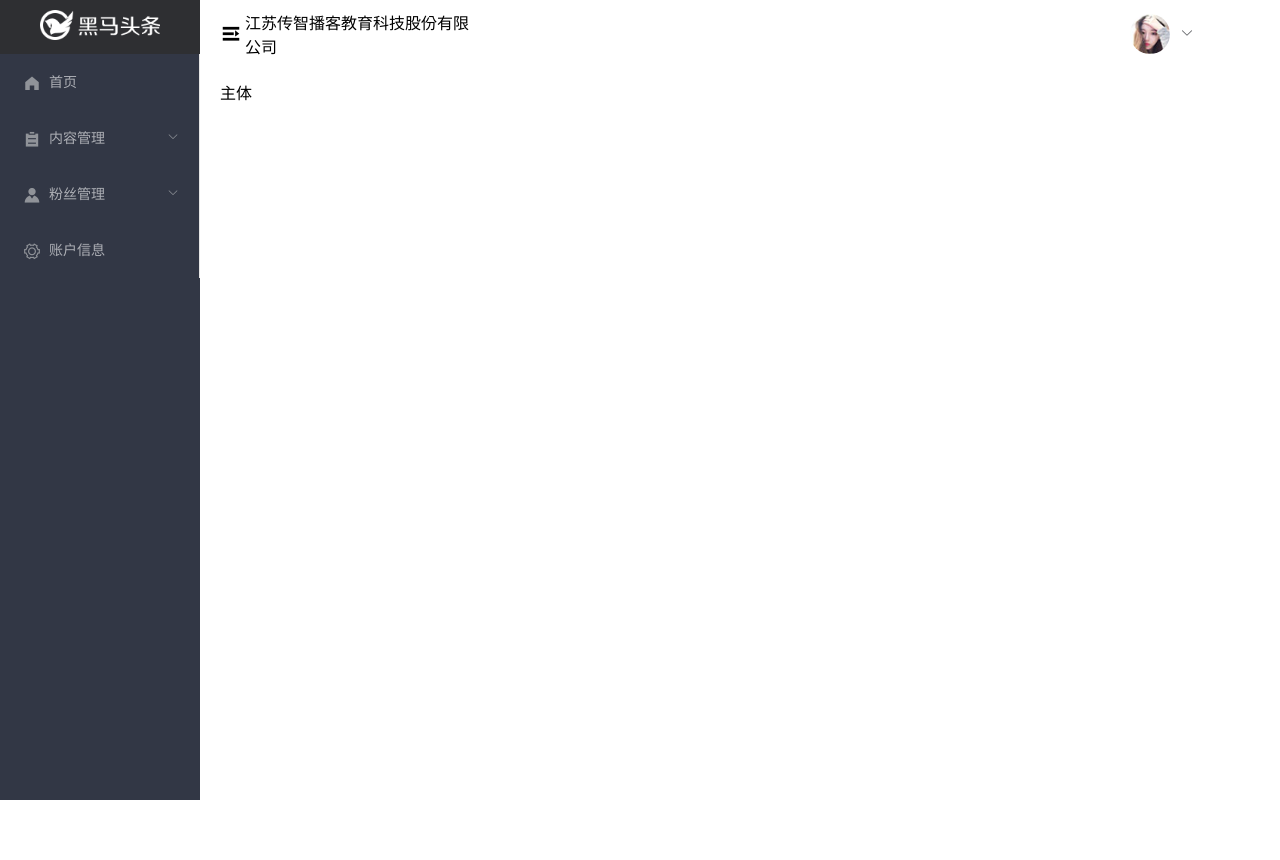
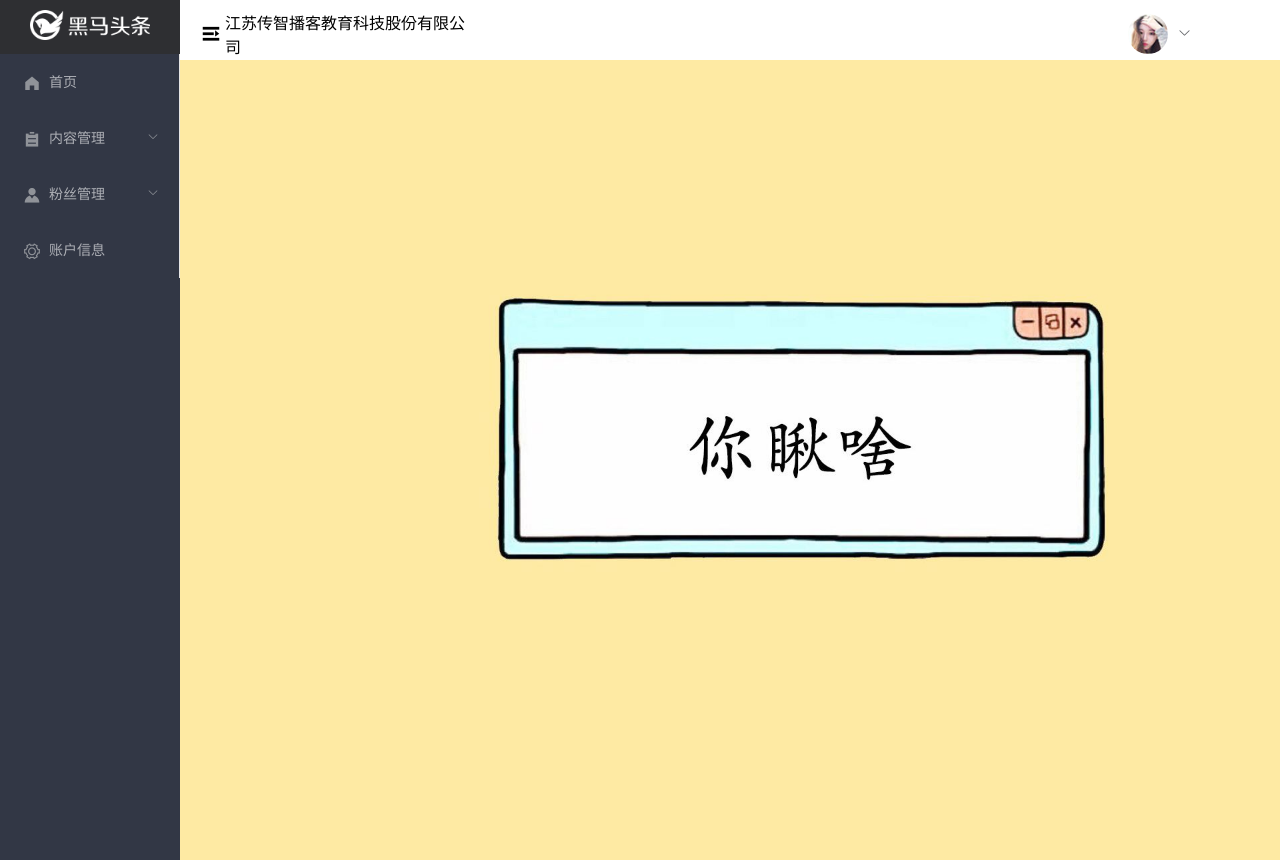
Before and after one commit to 0917h/toutiao82, a Vue app: page /#/home in a window 1280 px wide. Before the commit the page ends 800 px from the top, so only its background shows below. Built offline with nearby package versions, Linux system fonts and the light colour scheme; no server answers.

Commit message:
默认导航

```diff
--- a/src/components/home/layout-aside.vue
+++ b/src/components/home/layout-aside.vue
@@ -6,37 +6,39 @@
     <el-menu
       background-color="#323745"
       text-color="#adafb5"
-      active-text-color="#ffd04b">
+      active-text-color="#ffd04b"
+      router
+      >
       <el-menu-item index="/">
         <i class="el-icon-s-home"></i>
         <span slot="title">首页</span>
       </el-menu-item>
       <!-- el-submenu是有折叠的菜单 -->
-      <el-submenu index="1">
+      <el-submenu index="content">
           <!-- el-submenu 定义一个具名插槽 title-->
           <template slot="title">
               <i class="el-icon-s-order"></i>
               <span>内容管理</span>
           </template>
-        <el-menu-item>发布文章</el-menu-item>
-        <el-menu-item>内容列表</el-menu-item>
-        <el-menu-item>评论管理</el-menu-item>
-        <el-menu-item>素材管理</el-menu-item>
+        <el-menu-item index="/home/publish">发布文章</el-menu-item>
+        <el-menu-item index="/home/articles">内容列表</el-menu-item>
+        <el-menu-item index="/home/comment">评论管理</el-menu-item>
+        <el-menu-item index="/home/material">素材管理</el-menu-item>
 
       </el-submenu>
-      <el-submenu index="2">
+      <el-submenu index="/home/account">
           <!-- el-submenu 定义一个具名插槽 title-->
           <template slot="title">
               <i class="el-icon-s-custom"></i>
               <span>粉丝管理</span>
           </template>
-        <el-menu-item index="4">图文画像</el-menu-item>
-        <el-menu-item index="5">粉丝概况</el-menu-item>
-        <el-menu-item index="6">粉丝列表</el-menu-item>
-        <el-menu-item index="7">粉丝画像</el-menu-item>
+        <el-menu-item index="/home/fansdata">图文画像</el-menu-item>
+        <el-menu-item index="/home/fansinfo">粉丝概况</el-menu-item>
+        <el-menu-item index="/home/fanslist">粉丝列表</el-menu-item>
+        <el-menu-item index="/home/fansimg">粉丝画像</el-menu-item>
 
       </el-submenu>
-      <el-menu-item index="3" >
+      <el-menu-item index="/home/account" >
         <i class="el-icon-setting"></i>
         <span slot="title">账户信息</span>
       </el-menu-item>
@@ -52,7 +54,7 @@ export default {}
 
 <style lang='less' scoped>
 .layout-aside {
-  width: 200px;
+  width: 180px;
   height: 100vh;
   background-color: #323745;
   .title {
--- a/src/components/home/layout-header.vue
+++ b/src/components/home/layout-header.vue
@@ -45,15 +45,15 @@ export default {
       })
     },
     // 点击菜单触发的方法
-    handleMenuItem (command) {
+    ahandleMenuItem (command) {
       if (command === 'account') {
         // 账户信息
       } else if (command === 'git') {
         // git地址
         window.location.href = 'http://github.com/shuiruohanyu/82heimatoutiao'
       } else {
-        window.localStorage.clear() // 清空缓存 清除所有缓存 只能清除自己当前项目的缓存
-        this.$router.push('/login') // 跳转到登录页
+        window.localStorage.clear()
+        this.$router.push('/login')
       }
     }
   },
--- a/src/views/home/index.vue
+++ b/src/views/home/index.vue
@@ -2,7 +2,7 @@
 <!-- 最外层容器 -->
     <el-container>
         <!-- 左侧导航 -->
-        <el-aside style='width: 200px'>
+        <el-aside style='width:180px; background:#323745;'>
             <layout-aside></layout-aside>
         </el-aside>
 
@@ -15,7 +15,9 @@
                 </layout-header>
             </el-header>
             <!-- 主要区域 -->
-            <el-main>主体</el-main>
+            <el-main style="margin:0; padding:0; ">
+                <router-view></router-view>
+            </el-main>
         </el-container>
     </el-container>
 </template>
--- /dev/null
+++ b/src/views/home/main.vue
@@ -0,0 +1,15 @@
+<template>
+  <div class="main"></div>
+</template>
+
+<script>
+export default {}
+</script>
+
+<style lang="less" scoped>
+.main {
+  height: 100vh;
+  background: url('../../assets/img/home.jpg');
+  background-size: cover;
+}
+</style>
```
Also changed, not shown: src/router.js (+7 -1 lines).
